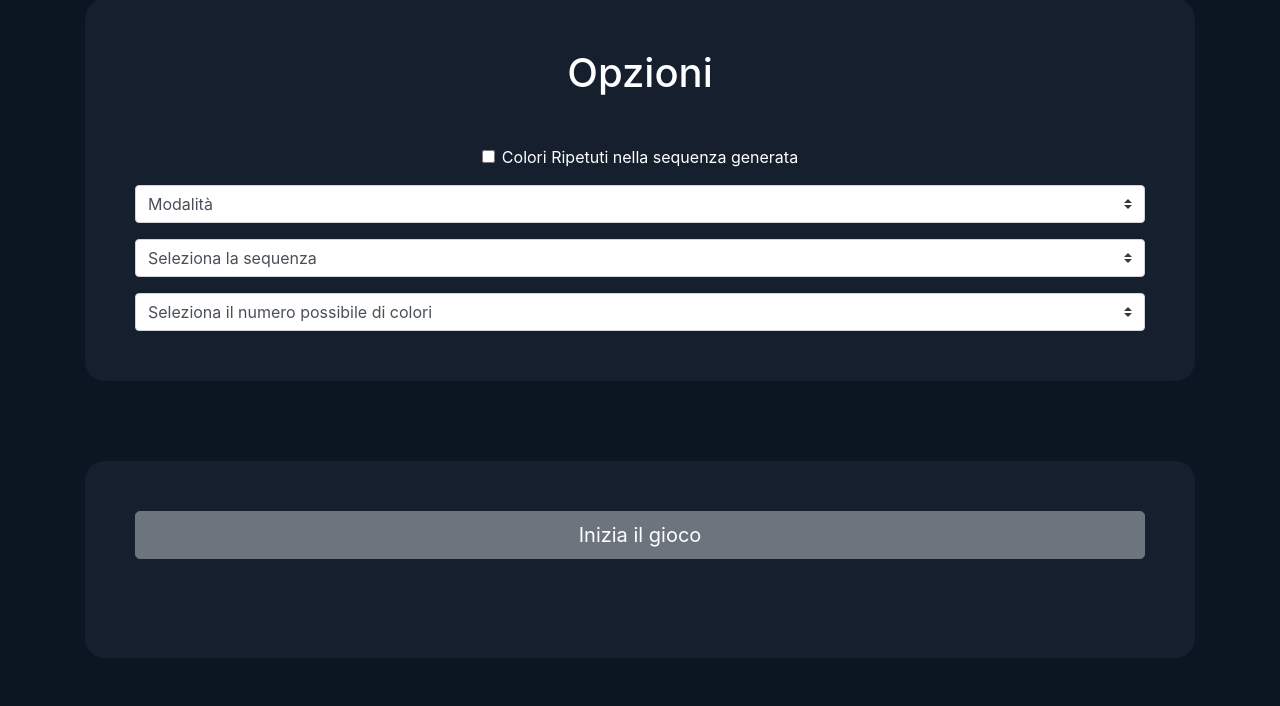
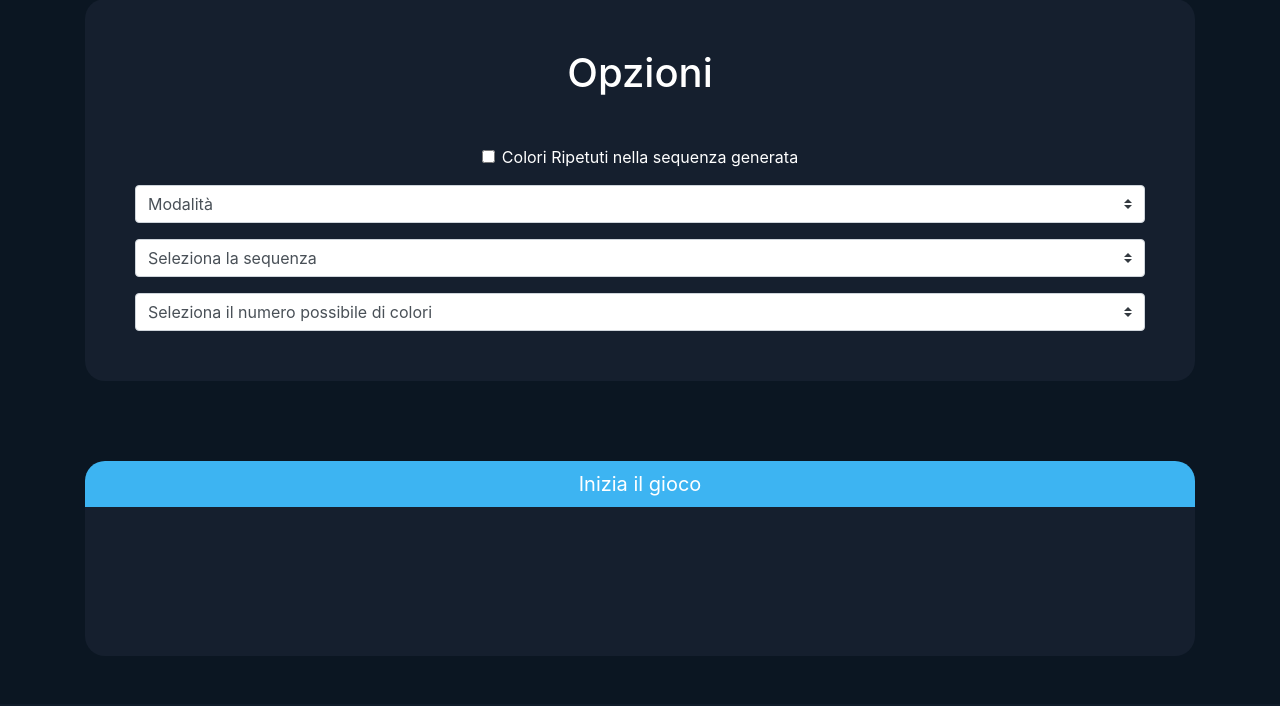
Before and after one commit to nicolapreda/school-learning, a PHP site: page / in a window 1280 px wide. Shown: the part 121-827 px from the top of the page. After the commit the page ends 628 px from the top, so only its background shows below. Run offline with PHP 8.4, Linux system fonts and the light colour scheme.

Commit message:
Updated Mastermind frontend

```diff
--- a/html/MasterMind/assets/css/main.css
+++ b/html/MasterMind/assets/css/main.css
@@ -13,11 +13,33 @@
   padding: 50px;
 }
 
+.startSection {
+  margin-top: 5rem;
+}
+
+.startSection .startButton {
+  border-radius: 20px 20px 0 0;
+  background-color: #3db4f2;
+  border: 0;
+}
+
 .content {
   padding: 50px;
+  border-radius: 0 0 20px 20px;
+  background-color: #151f2e;
+}
+
+.content .commandsContent {
+  background-color: #0a101a;
+  padding: 2rem;
   border-radius: 20px;
-  margin-top: 5rem;
-  background-color: #151f2e;
+}
+
+.content .submit {
+  background-color: #3db4f2;
+  border: 0;
+  -webkit-box-shadow: 0px 4px 6px rgba(0, 0, 0, 0.25);
+          box-shadow: 0px 4px 6px rgba(0, 0, 0, 0.25);
 }
 
 .content .socket {
@@ -25,18 +47,25 @@
   background-color: #0a101a;
   width: 50px;
   height: 50px;
+  -webkit-box-shadow: 0px 4px 6px rgba(0, 0, 0, 0.25);
+          box-shadow: 0px 4px 6px rgba(0, 0, 0, 0.25);
 }
 
 .content .result {
   border-radius: 50%;
-  background-color: #c7bf8d;
+  background-color: #ffffff;
   width: 25px;
   height: 25px;
+  -webkit-box-shadow: 0px 4px 6px rgba(0, 0, 0, 0.25);
+          box-shadow: 0px 4px 6px rgba(0, 0, 0, 0.25);
 }
 
 .content .color {
   width: 50px;
   height: 50px;
+  border: 0;
+  -webkit-box-shadow: 0px 4px 6px rgba(0, 0, 0, 0.25);
+          box-shadow: 0px 4px 6px rgba(0, 0, 0, 0.25);
 }
 
 .content .game {
@@ -51,9 +80,8 @@
 }
 
 hr {
-  margin-top: 1rem;
-  margin-bottom: 1rem;
+  margin: 1rem;
   border: 0;
-  border-top: 2px solid rgba(0, 0, 0, 0.1);
+  border-top: 2px solid #13161b;
 }
 /*# sourceMappingURL=main.css.map */
--- a/html/MasterMind/assets/css/main.scss
+++ b/html/MasterMind/assets/css/main.scss
@@ -1,41 +1,61 @@
-.navbar-custom{
+.navbar-custom {
     background-color: #152232;
     padding: 1rem;
 }
 
-body{
-    background-color: rgb(11,22,34);
+body {
+    background-color: rgb(11, 22, 34);
 }
 
 .options {
-    background-color: rgb(21,31,46);
+    background-color: rgb(21, 31, 46);
     border-radius: 20px;
     padding: 50px;
 }
-
+.startSection {
+    margin-top: 5rem;
+    .startButton {
+        border-radius: 20px 20px 0 0;
+        background-color: rgb(61, 180, 242);
+        border: 0;
+    }
+}
 .content {
     padding: 50px;
-    border-radius: 20px;
-    margin-top: 5rem;
-    background-color: rgb(21,31,46);
+    border-radius: 0 0 20px 20px;
+    background-color: rgb(21, 31, 46);
+    .commandsContent {
+        background-color: #0a101a;
+        padding: 2rem;
+        border-radius: 20px;
+    }
 
+    .submit {
+        background-color: rgb(61, 180, 242);
+        border: 0;
+        box-shadow: 0px 4px 6px rgba(0, 0, 0, 0.25);
+    }
     .socket {
         border-radius: 50%;
         background-color: #0a101a;
         width: 50px;
         height: 50px;
+        box-shadow: 0px 4px 6px rgba(0, 0, 0, 0.25);
     }
-    .result{
 
+    .result {
         border-radius: 50%;
-        background-color: #c7bf8d;
+        background-color: #ffffff;
         width: 25px;
         height: 25px;
+        box-shadow: 0px 4px 6px rgba(0, 0, 0, 0.25);
     }
 
     .color {
         width: 50px;
         height: 50px;
+        border: 0;
+        box-shadow: 0px 4px 6px rgba(0, 0, 0, 0.25);
     }
     .game {
         background-color: #0a101a;
@@ -50,8 +70,7 @@
 }
 
 hr {
-    margin-top: 1rem;
-    margin-bottom: 1rem;
+    margin: 1rem;
     border: 0;
-    border-top: 2px solid rgba(0, 0, 0, 0.1);
+    border-top: 2px solid #13161b;
 }
--- a/html/MasterMind/assets/js/app.js
+++ b/html/MasterMind/assets/js/app.js
@@ -98,7 +98,8 @@
     }
 
     //how game when start button is clicked
-    $(".submit").css("display", "inline-block");
+    $(".commandsContent").css("display", "inline-block");
+
     $("#gameContent").css("display", "inline-block");
 
     //Disable options
@@ -118,8 +119,10 @@
     //Set current board and results number
     var currentBoardNumber = parseInt(nSequence.value);
     var currentResultsNumber = parseInt(nSequence.value);
+
     //Set current row
     var currentRow = 10;
+    document.getElementById("attempts").innerHTML = "Tentativi rimasti: " + currentRow;
 
     //Check if checkbox "Repeated colors" is checked
     if (isRepeatedColors.checked == true) {
@@ -367,6 +370,7 @@
 
     function changeCurrentRow() {
       currentRow -= 1;
+      document.getElementById("attempts").innerHTML = "Tentativi rimasti: " + currentRow;
       if (currentRow != 0) {
         for (let i = 0; i < parseInt(nSequence.value); i++) {
           currentBoardCells[i] = "board" + currentBoardNumber;
@@ -402,13 +406,13 @@
           for (var i = 0; i < parseInt(nSequence.value); i++) {
 
             if(cellColor[i] == code[i]){
-              document.getElementById(currentResultsCells[i]).style.backgroundColor = "green"
+              document.getElementById(currentResultsCells[i]).style.backgroundColor = "#235c24"
             }
             else if(code.includes(cellColor[i])){
               document.getElementById(currentResultsCells[i]).style.backgroundColor = "yellow"
             }
             else{
-              document.getElementById(currentResultsCells[i]).style.backgroundColor = "gray"
+              document.getElementById(currentResultsCells[i]).style.backgroundColor = "#b7b7b7"
 
             }
 
@@ -418,13 +422,13 @@
           for (var i = 0; i < parseInt(nSequence.value); i++) {
 
             if(cellColor[i] == code[i]){
-              document.getElementById(randomPosition[i]).style.backgroundColor = "green"
+              document.getElementById(randomPosition[i]).style.backgroundColor = "#235c24"
             }
             else if(code.includes(cellColor[i])){
               document.getElementById(randomPosition[i]).style.backgroundColor = "yellow"
             }
             else{
-              document.getElementById(randomPosition[i]).style.backgroundColor = "gray"
+              document.getElementById(randomPosition[i]).style.backgroundColor = "#b7b7b7"
 
             }
 
@@ -435,10 +439,10 @@
 
 
             if(cellColor[i] == code[i]){
-              document.getElementById(randomPosition[i]).style.backgroundColor = "green"
+              document.getElementById(randomPosition[i]).style.backgroundColor = "#235c24"
             }
             else{
-              document.getElementById(randomPosition[i]).style.backgroundColor = "gray"
+              document.getElementById(randomPosition[i]).style.backgroundColor = "#b7b7b7"
 
             }
 
--- a/html/MasterMind/index.html
+++ b/html/MasterMind/index.html
@@ -27,8 +27,7 @@
     <!-- Image and text -->
     <nav class="navbar navbar-light mb-5 navbar-custom">
         <a class="navbar-brand text-white" href="#">
-            <img src="assets/img/icon.png" width="30" height="30" class="d-inline-block align-top"
-                alt="Mastermind">
+            <img src="assets/img/icon.png" width="30" height="30" class="d-inline-block align-top" alt="Mastermind">
             Mastermind
         </a>
     </nav>
@@ -39,8 +38,7 @@
             <div class="d-flex justify-content-center">
 
                 <div class="form-check">
-                    <input class="form-check-input" type="checkbox" value="" id="repeatedColors"
-                        >
+                    <input class="form-check-input" type="checkbox" value="" id="repeatedColors">
                     <label class="form-check-label text-white" for="flexCheckDefault">
                         Colori Ripetuti nella sequenza generata
                     </label>
@@ -76,16 +74,25 @@
     </div>
 
     <div class="container mb-5">
+        <div class="startSection">
+            <div class="heading d-flex justify-content-center">
+                <button type="button" class="btn custom-css btn-secondary btn-lg btn-block startButton"
+                    id="start">Inizia il gioco</button>
+            </div>
+        </div>
         <div class="content">
-            <div class="heading d-flex justify-content-center mb-5">
-                <button type="button" class="btn btn-secondary btn-lg btn-block" id="start">Inizia il gioco</button>
-            </div>
 
             <div class="row" id="gameContainer">
 
-                <div class="col-4">
+                <div class="col-lg-4 mb-5">
+                    <div class="commandsContent" style="display: none;">
+                        <h3 class="d-flex justify-content-center mb-5 text-white" id="attempts"></h3>
+
+                        <hr />
                         <div class="d-flex">
-                        <button type="button" style="display: none;" class="btn btn-secondary btn-lg btn-block submit mb-1">Invia Sequenza</button>
+                            <button type="button"
+                                class="custom-css btn btn-secondary btn-lg btn-block submit mb-1">Invia
+                                Sequenza</button>
                         </div>
 
                         <div class="d-flex" id="colorsContent1">
@@ -95,7 +102,9 @@
 
                         </div>
                     </div>
-                <div class="col-8">
+
+                </div>
+                <div class="col-lg-8">
                     <div class="game" id="gameContent" style="display: none;">
                         <div class="d-flex m-3 justify-content-center" id="slot1"></div>
                         <hr />
```
Also changed, not shown: 2 other files. Lines whose indentation alone changed are shown as unchanged.
